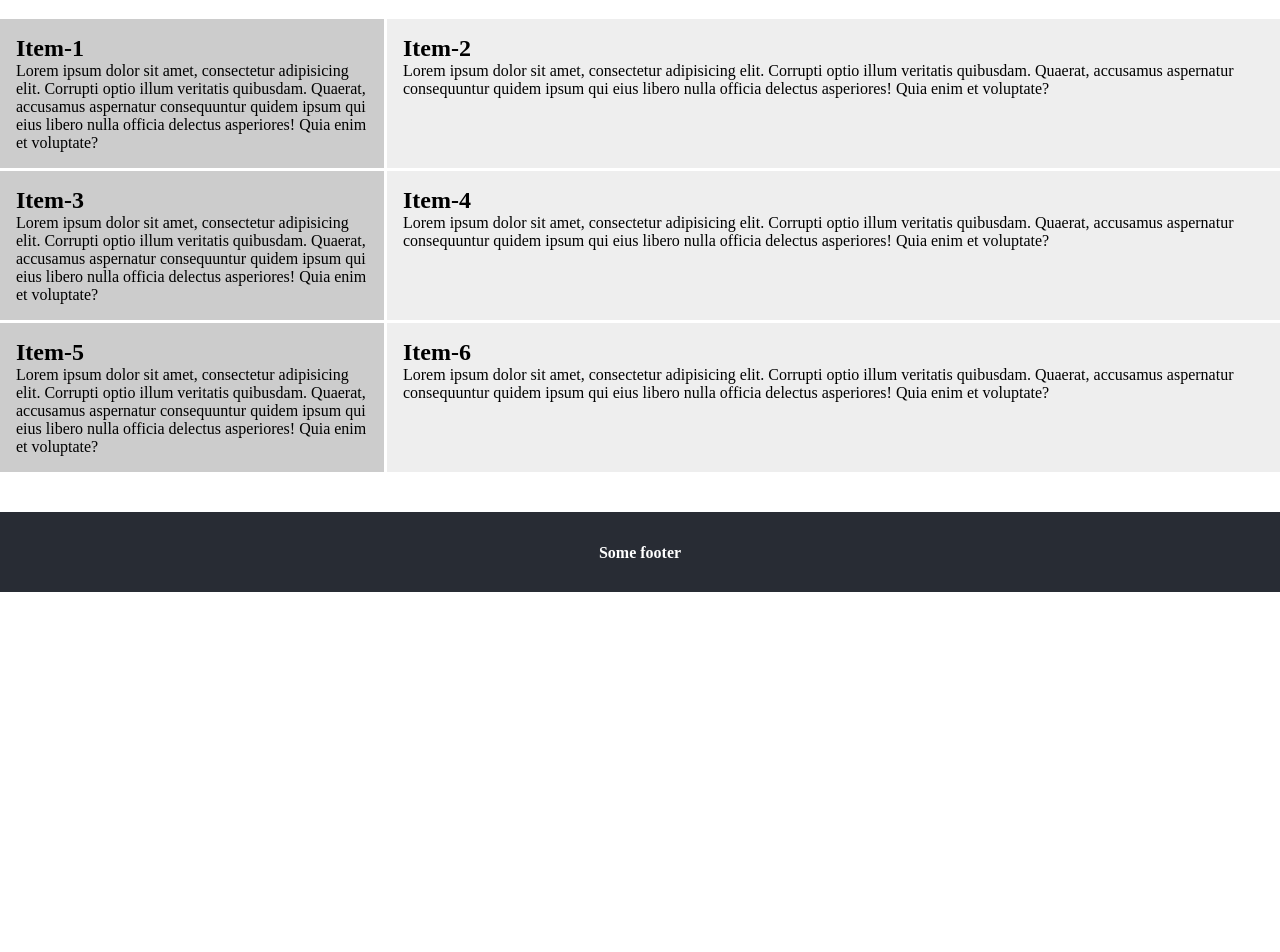
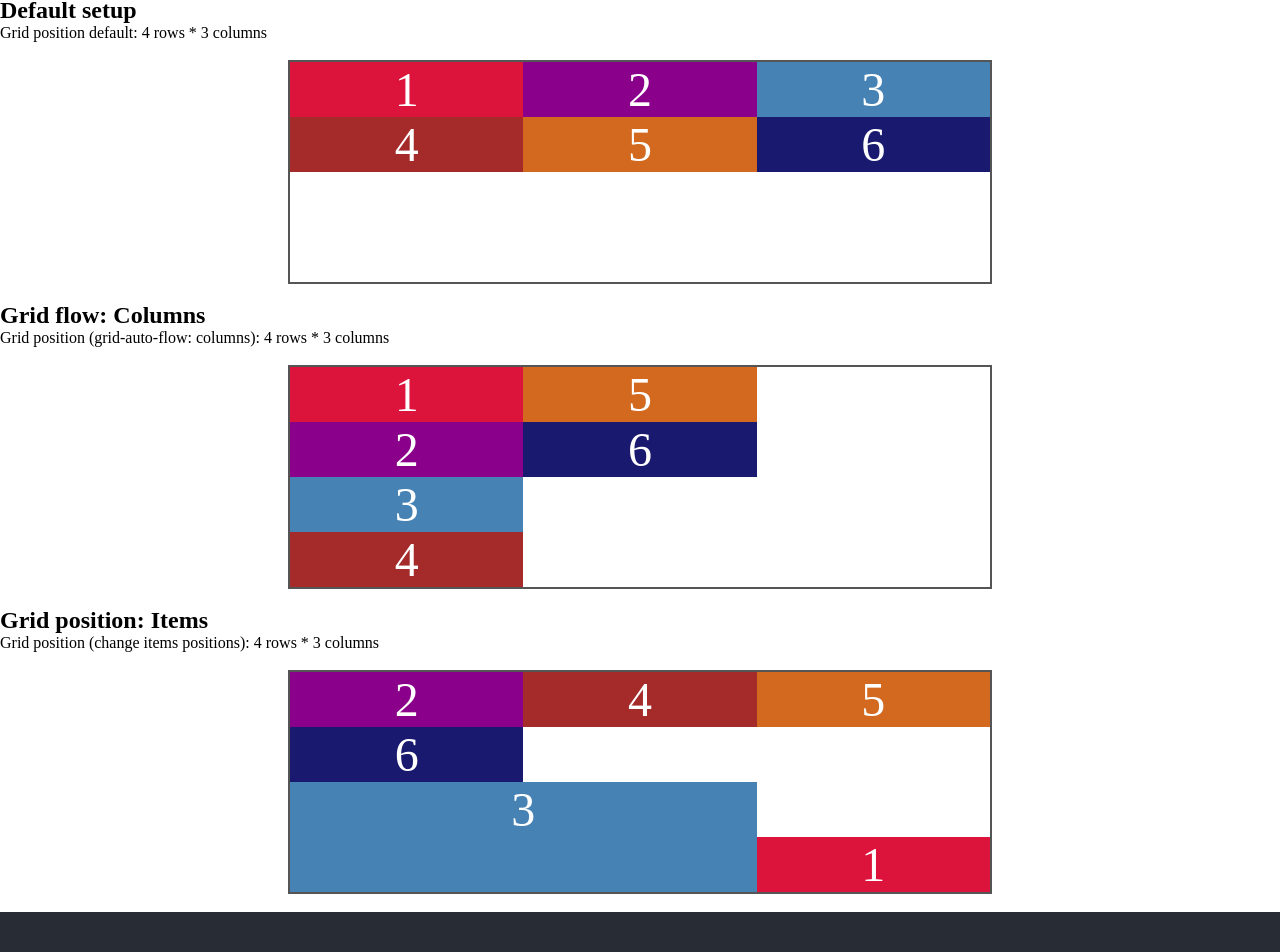
Before and after one commit to fcotabar/css-position, a React (Create React App) app: page / in a window 1280 px wide. Shown: the part 208-1160 px from the top of the page. Before the commit the page ends 800 px from the top, so only its background shows below. Built offline with nearby package versions, Linux system fonts and the light colour scheme.

Commit message:
Examples of Grid Position Items

```diff
--- a/src/App.css
+++ b/src/App.css
@@ -1,6 +1,6 @@
 .App {
   position: relative;
-  height: 100vh;
+  min-height: 100vh;
 }
 
 .App-header {
@@ -9,20 +9,25 @@
   height: 100px;
   padding-top: 30px;
   text-align: center;
+  min-height: 15vh;
+}
+
+.App-container {
+  min-height: 75vh;
 }
 
 .App-footer {
-  position: absolute;
-  bottom: 0;
+  /* position: absolute;
+  bottom: 0; */
   display: block;
   background-color: #282c34;
   color: white;
-  height: 80px;
+  height: 10vh;
   text-align: center;
-  padding-bottom: 20px;
+  padding: 10px;
   width: 100%;
 }
 
 .App-footer h4 {
-  margin: 2em auto;
+  margin: 2rem auto;
 }
--- a/src/App.js
+++ b/src/App.js
@@ -1,17 +1,20 @@
 import "./App.css";
-import { Grid } from "./components/grid/Grid";
+// import { Grid } from "./components/grid/Grid";
+import { GridBasic2 } from "./components/grid/GridBasic2";
 
 function App() {
   return (
-    <div className="App">
+    <>
       <header className="App-header">
         <h1>CSS - Position</h1>
       </header>
-      <Grid />
+
+      <GridBasic2 className="App-container" />
+
       <footer className="App-footer">
         <h4>Some footer</h4>
       </footer>
-    </div>
+    </>
   );
 }
 
--- a/src/components/grid/Grid.css
+++ b/src/components/grid/Grid.css
@@ -1,4 +1,5 @@
 .gr-container {
+  padding: 0 1rem;
   /* Stablish the grid */
   display: grid;
   /* Specify number of columns in the grid */
--- a/src/components/grid/Grid.js
+++ b/src/components/grid/Grid.js
@@ -2,14 +2,14 @@ import "./Grid.css";
 import React from "react";
 import { GridItem } from "./GridItem";
 
-export const Grid = () => {
-  const numberOfItems = 6;
+export const Grid = ({ className }) => {
+  const numberOfItems = 12;
   let items = [];
   for (let i = 0; i < numberOfItems; i++) items.push(i + 1);
   console.log(items);
 
   return (
-    <section>
+    <section className={className}>
       <div className="title">
         <h2>Basic grid configuration</h2>
       </div>
--- /dev/null
+++ b/src/components/grid/GridBasic2.css
@@ -0,0 +1,139 @@
+h1 {
+  font-size: 2rem;
+  width: 60%;
+  text-align: center;
+  margin: 0.75em auto;
+}
+
+/*
+Default grid config
+*/
+
+.grid {
+  max-width: 700px;
+  width: 90%;
+  margin: 20px auto;
+  outline: 2px solid #555;
+  display: grid;
+  /* grid-auto-flow: column; */
+  /* grid-auto-flow: row; */
+  grid-template-columns: 1fr 1fr 1fr;
+  grid-template-rows: repeat(4, 1fr);
+}
+
+.grid__item {
+  color: white;
+  font-size: 3rem;
+  text-align: center;
+}
+
+.grid :nth-child(1) {
+  background: crimson;
+}
+
+.grid :nth-child(2) {
+  background: darkmagenta;
+}
+
+.grid :nth-child(3) {
+  background: steelblue;
+}
+
+.grid :nth-child(4) {
+  background: brown;
+}
+
+.grid :nth-child(5) {
+  background: chocolate;
+}
+
+.grid :nth-child(6) {
+  background: midnightblue;
+}
+
+/*
+Change default flow (from rows to columns)
+*/
+
+.grid__column {
+  max-width: 700px;
+  width: 90%;
+  margin: 20px auto;
+  outline: 2px solid #555;
+  display: grid;
+  /* grid-auto-flow: column; */
+  /* grid-auto-flow: row; */
+  grid-template-columns: 1fr 1fr 1fr;
+  grid-template-rows: repeat(4, 1fr);
+  grid-auto-flow: column;
+}
+
+.grid__column :nth-child(1) {
+  background: crimson;
+}
+
+.grid__column :nth-child(2) {
+  background: darkmagenta;
+}
+
+.grid__column :nth-child(3) {
+  background: steelblue;
+}
+
+.grid__column :nth-child(4) {
+  background: brown;
+}
+
+.grid__column :nth-child(5) {
+  background: chocolate;
+}
+
+.grid__column :nth-child(6) {
+  background: midnightblue;
+}
+
+/*
+Change Items position
+grid-column|row-start|end
+*/
+
+.grid__position {
+  max-width: 700px;
+  width: 90%;
+  margin: 20px auto;
+  outline: 2px solid #555;
+  display: grid;
+  /* grid-auto-flow: column; */
+  /* grid-auto-flow: row; */
+  grid-template-columns: 1fr 1fr 1fr;
+  grid-template-rows: repeat(4, 1fr);
+}
+
+.grid__position :nth-child(1) {
+  background: crimson;
+  /* Different ways to send the item to last position */
+  grid-column-end: -1;
+  grid-row-end: -1;
+}
+
+.grid__position :nth-child(2) {
+  background: darkmagenta;
+}
+
+.grid__position :nth-child(3) {
+  background: steelblue;
+  grid-column: 1 / span 2;
+  grid-row: 3 / span 2;
+}
+
+.grid__position :nth-child(4) {
+  background: brown;
+}
+
+.grid__position :nth-child(5) {
+  background: chocolate;
+}
+
+.grid__position :nth-child(6) {
+  background: midnightblue;
+}
--- /dev/null
+++ b/src/components/grid/GridBasic2.js
@@ -0,0 +1,44 @@
+import React from "react";
+
+import "./GridBasic2.css";
+
+export const GridBasic2 = ({ className }) => {
+  return (
+    <section className={`${className}`}>
+      <h1>Grid basic 2</h1>
+
+      <h2>Default setup</h2>
+      <p>Grid position default: 4 rows * 3 columns</p>
+      <div className={`grid`}>
+        <div className="grid__item">1</div>
+        <div className="grid__item">2</div>
+        <div className="grid__item">3</div>
+        <div className="grid__item">4</div>
+        <div className="grid__item">5</div>
+        <div className="grid__item">6</div>
+      </div>
+
+      <h2>Grid flow: Columns</h2>
+      <p>Grid position (grid-auto-flow: columns): 4 rows * 3 columns</p>
+      <div className={`grid__column`}>
+        <div className="grid__item">1</div>
+        <div className="grid__item">2</div>
+        <div className="grid__item">3</div>
+        <div className="grid__item">4</div>
+        <div className="grid__item">5</div>
+        <div className="grid__item">6</div>
+      </div>
+
+      <h2>Grid position: Items</h2>
+      <p>Grid position (change items positions): 4 rows * 3 columns</p>
+      <div className={`grid__position`}>
+        <div className="grid__item">1</div>
+        <div className="grid__item">2</div>
+        <div className="grid__item">3</div>
+        <div className="grid__item">4</div>
+        <div className="grid__item">5</div>
+        <div className="grid__item">6</div>
+      </div>
+    </section>
+  );
+};
```
Also changed, not shown: 1 other file (tests, documents, lock files or other folders).
